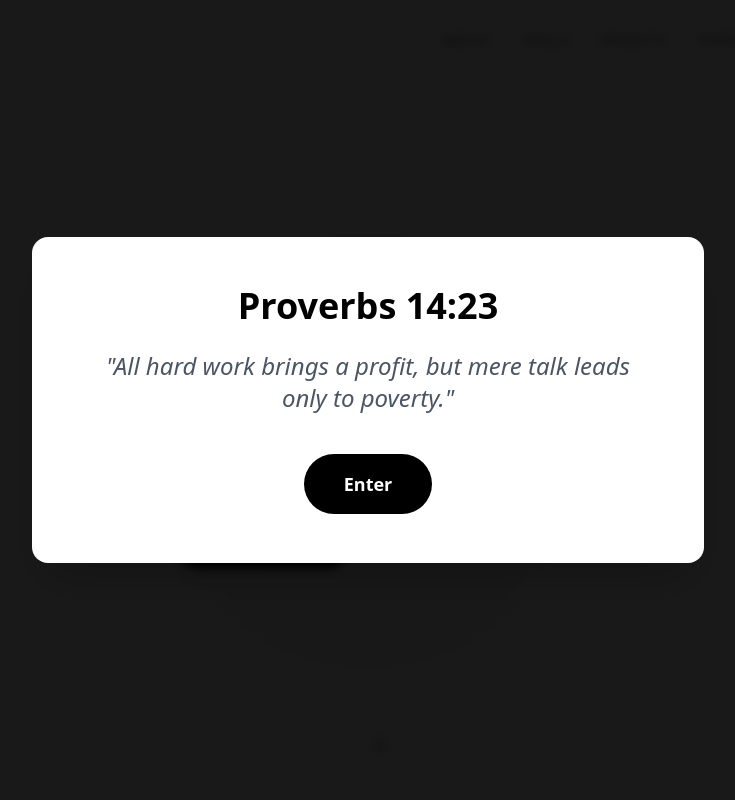
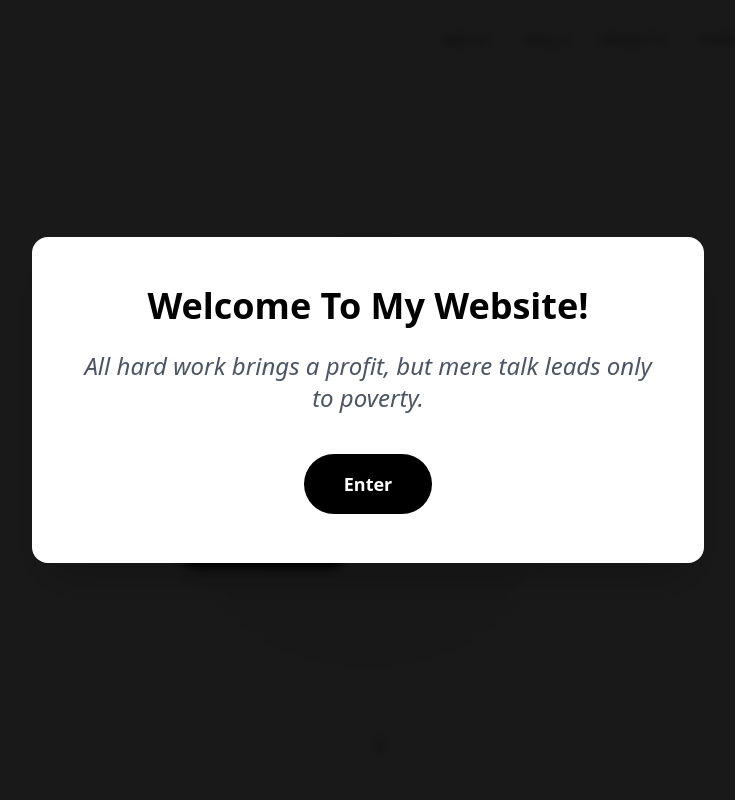
Before and after one commit to SAFESPACE22/Personal_Website, a React (Vite) app: page / in a window 1280 px wide. Shown: the top 800 px of the page, without its empty margins (272-1007 px from the left). Built offline with nearby package versions, Linux system fonts and the light colour scheme.

Commit message:
Update welcome message in Navbar component

```diff
--- a/src/components/Navbar.jsx
+++ b/src/components/Navbar.jsx
@@ -174,10 +174,10 @@ const Navbar = () => {
                             className="bg-white dark:bg-obsidian border border-white/10 p-8 md:p-12 rounded-2xl max-w-2xl text-center shadow-2xl"
                         >
                             <h2 className="text-3xl md:text-4xl font-bold text-black dark:text-white mb-6">
-                                Proverbs 14:23
+                                Welcome To My Website!
                             </h2>
                             <p className="text-xl md:text-2xl text-gray-600 dark:text-gray-300 mb-10 leading-relaxed italic">
-                                "All hard work brings a profit, but mere talk leads only to poverty."
+                                All hard work brings a profit, but mere talk leads only to poverty.
                             </p>
                             <button
                                 onClick={handleWelcome}
```
